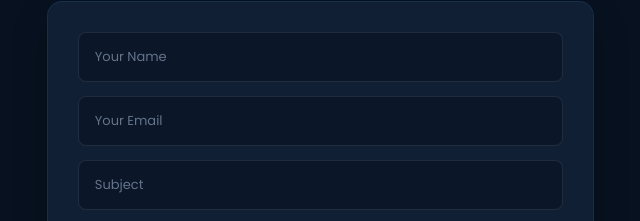
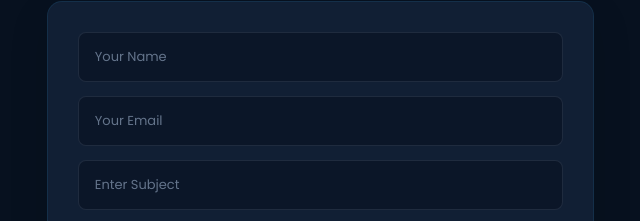
Before and after one commit to shifasiddiqu30/shifa-portfolio, a plain HTML site: page index.html in a window 1280 px wide. Shown: the part 5487-5708 px from the top of the page, 571-1211 px from the left. Drawn offline with Linux system fonts and the light colour scheme.

Commit message:
update index html

```diff
--- a/index.html
+++ b/index.html
@@ -1043,7 +1043,7 @@
 
                 <input
                     type="text"
-                    placeholder="Subject"
+                    placeholder="Enter Subject"
                     required>
 
 
```
